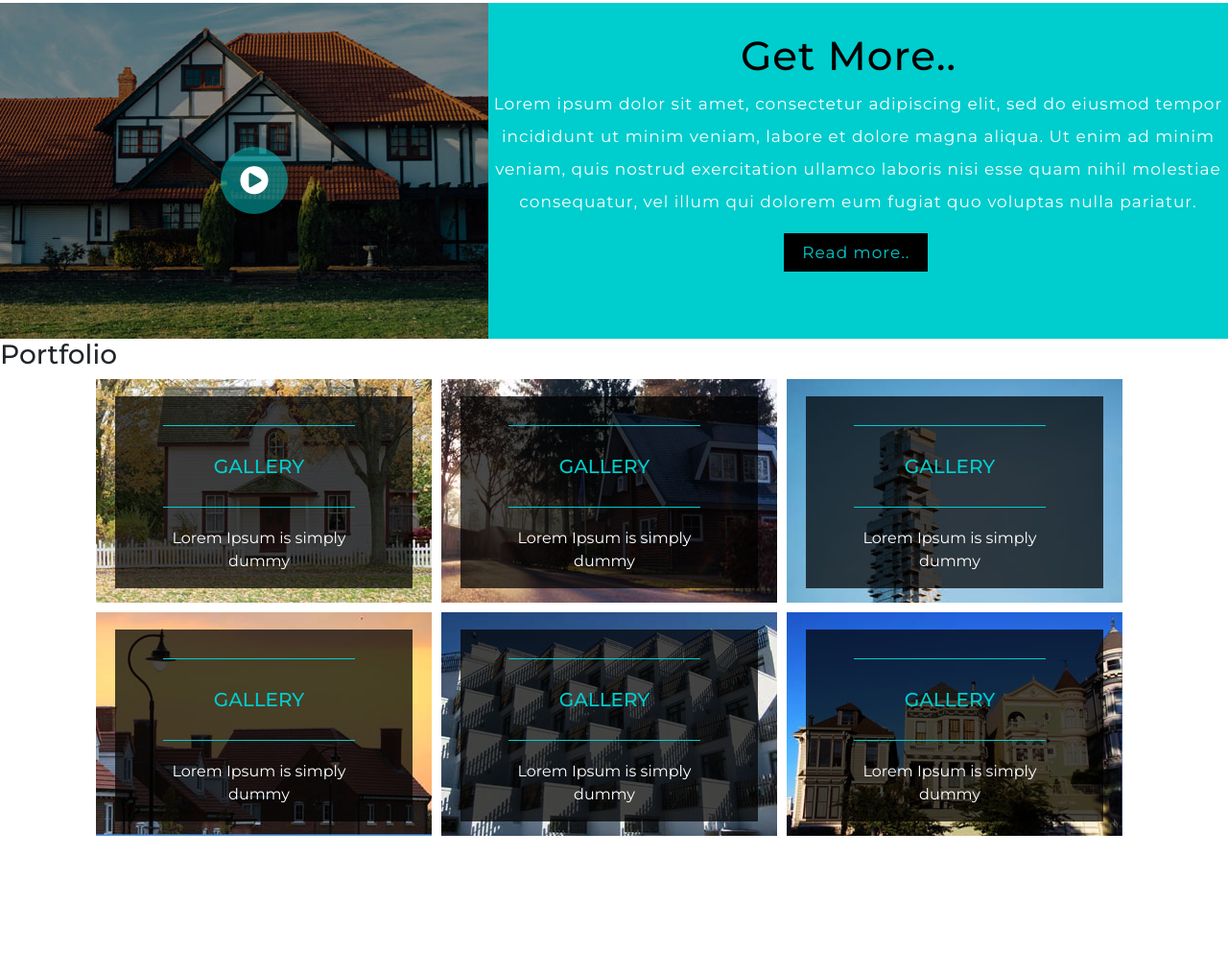
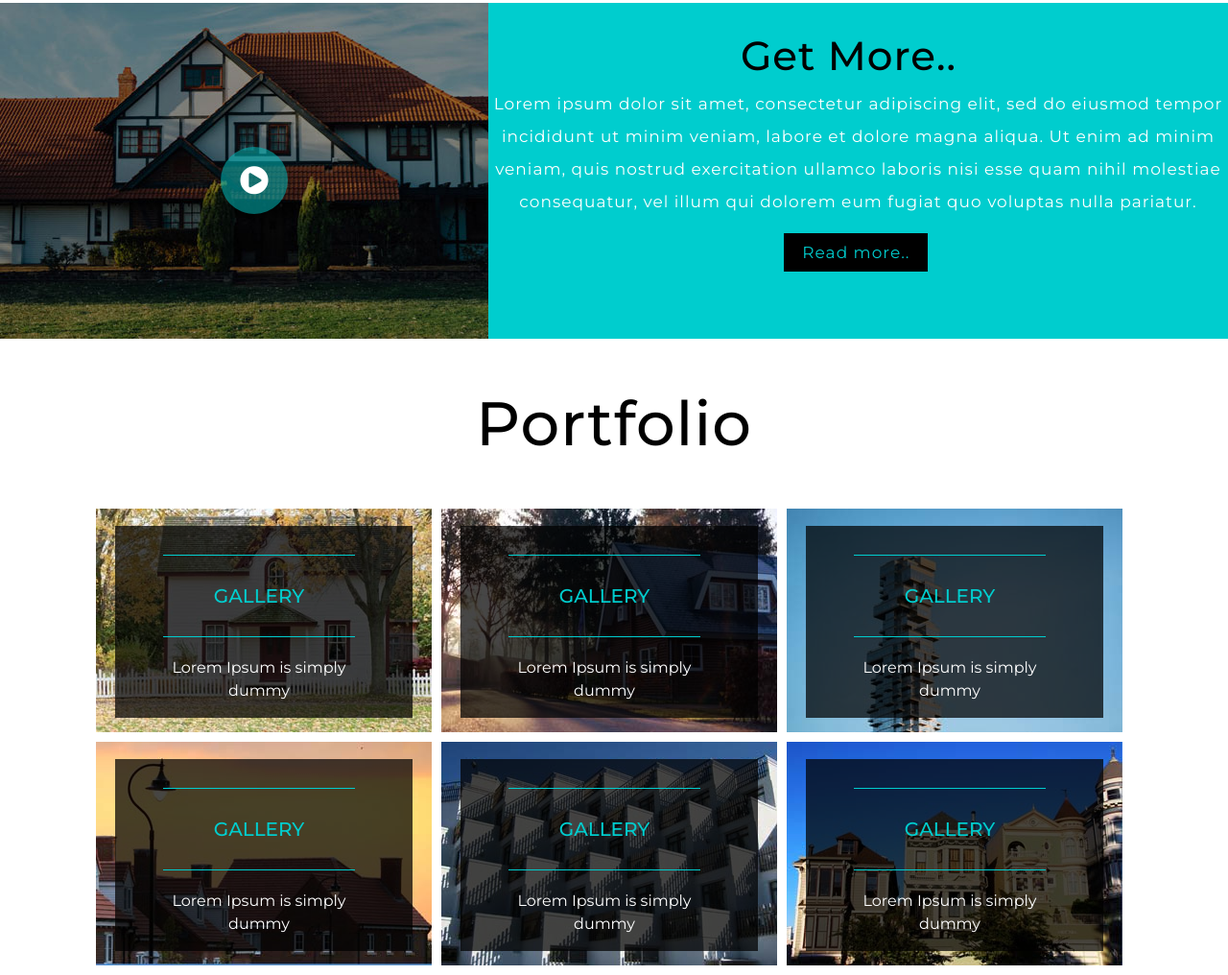
Before and after one commit to vothanhquy221299/Housing, a plain HTML site: page index.html in a window 1280 px wide. Shown: the part 2585-3601 px from the top of the page at 96% size. Before the commit the page ends 3466 px from the top, so only its background shows below. Drawn offline with nearby package versions, Linux system fonts and the light colour scheme; a script that the page names is missing.

Commit message:
added for more

```diff
--- a/css/style.css
+++ b/css/style.css
@@ -431,3 +431,11 @@ header{
     /* visibility: visible; */
     transition: all 0.5s;
 }
+.portfolio__content h3{
+    color: black;
+    font-size: 4em;
+    font-weight: 500;
+    text-align: center;
+    letter-spacing: 1px;
+    margin: 50px 0;
+}
```
